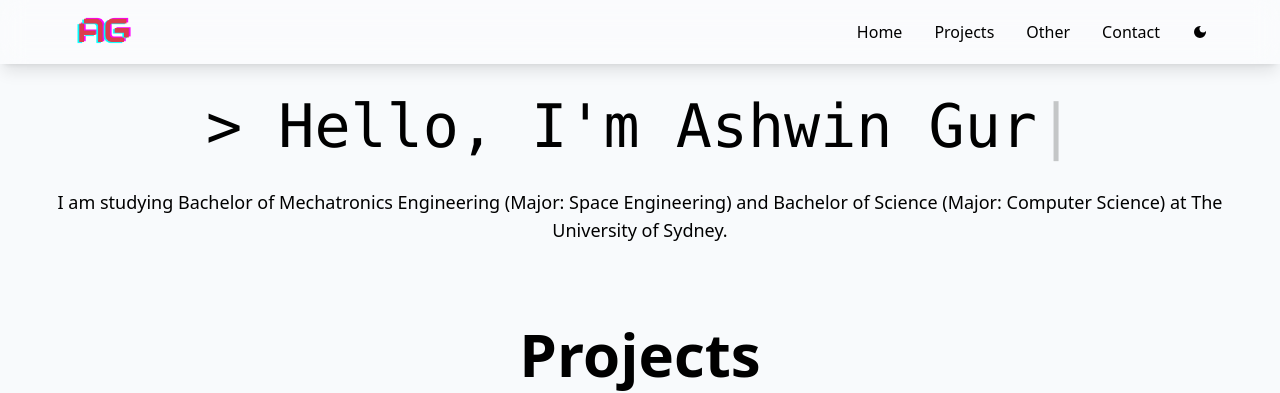
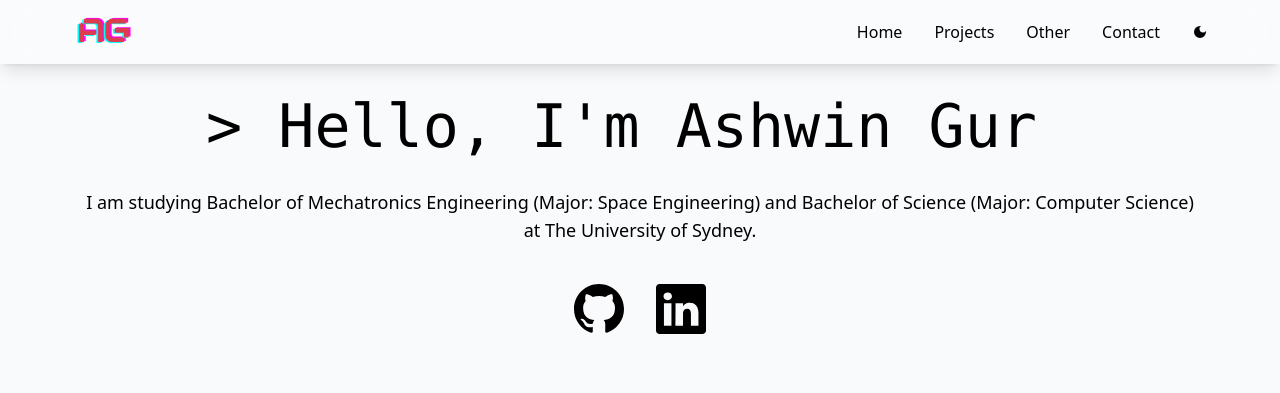
Before and after one commit to ashwingur/ashwingur.com, a Next.js app: page / in a window 1280 px wide. Shown: the top 393 px of the page. Built offline with nearby package versions, Linux system fonts and the light colour scheme.

Commit message:
added links to github and linkedin

```diff
--- a/components/HomeSection.tsx
+++ b/components/HomeSection.tsx
@@ -1,22 +1,42 @@
 /* eslint-disable react/no-unescaped-entities */
 import React from "react";
 import TypewriterComponent from "typewriter-effect";
+import { BsGithub, BsLinkedin } from "react-icons/bs";
 
 const HomeSection = () => {
   return (
     <div id="home" className="pt-24">
-      <div className="text-2xl md:text-2xl lg:text-6xl font-mono text-center">
+      <div className="text-2xl md:text-4xl lg:text-6xl font-mono text-center">
         <TypewriterComponent
           onInit={(typewriter) => {
             typewriter.typeString("> Hello, I'm Ashwin Gur").start();
           }}
         />
       </div>
-      <p className="text-center text-lg mt-8 mx-4">
+      <p className="text-center text-lg mt-8 mx-8 md:mx-20">
         I am studying Bachelor of Mechatronics Engineering (Major: Space
         Engineering) and Bachelor of Science (Major: Computer Science) at The
         University of Sydney.
       </p>
+
+      <div className="flex items-center justify-center gap-4 my-8">
+        <a
+          href="https://github.com/ashwingur"
+          target="_blank"
+          rel="noreferrer"
+          className="hover:bg-blue-100 dark:hover:bg-black p-2 transition rounded-md"
+        >
+          <BsGithub size={50} />
+        </a>
+        <a
+          href="https://www.linkedin.com/in/ashwingur/?originalSubdomain=au"
+          target="_blank"
+          rel="noreferrer"
+          className="hover:bg-blue-100 dark:hover:bg-black p-2 transition rounded-md"
+        >
+          <BsLinkedin size={50} />
+        </a>
+      </div>
     </div>
   );
 };
--- a/components/Other.tsx
+++ b/components/Other.tsx
@@ -3,7 +3,7 @@ import React from "react";
 
 const Other = () => {
   return (
-    <div id="other" className="h-screen pt-20 flex flex-col">
+    <div id="other" className="pt-20 flex flex-col">
       <h1 className="text-center">Other</h1>
       <Link
         href="/CubeTimer"
--- a/styles/globals.css
+++ b/styles/globals.css
@@ -8,7 +8,7 @@ html {
 
 @layer base {
   body {
-    @apply bg-slate-50 dark:bg-slate-800;
+    @apply bg-slate-50 dark:bg-slate-800 dark:text-gray-200;
   }
 
   h1,
```
